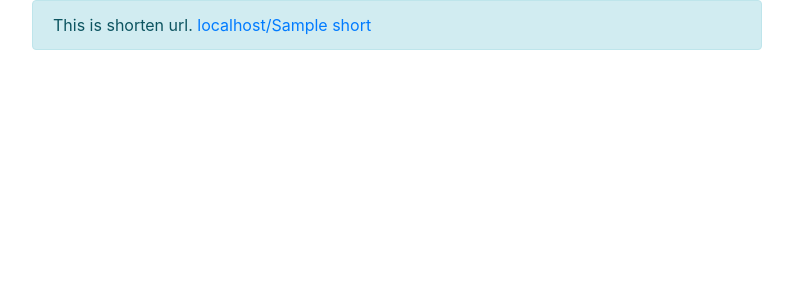
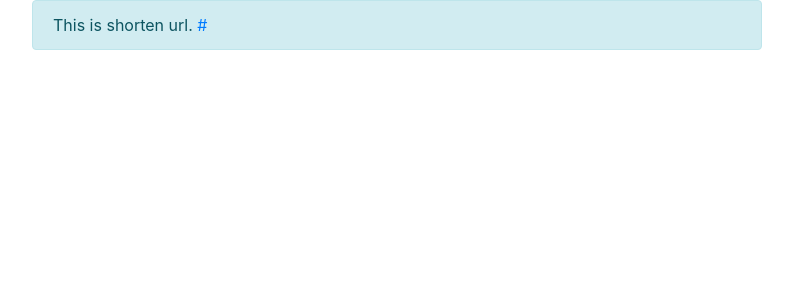
Before and after one commit to TadB/shortener, a Django app: template shortener/templates/shortener/original_url.html in a window 1280 px wide. Shown: the top 300 px of the page, without its empty margins (53-846 px from the left). Run offline with Django 3.2, Linux system fonts and the light colour scheme; the template is opened without the code that fills it: most values are stand-ins (such as "Sample title", 1, 10 or a date in 2020); some libraries are stand-ins or nearby versions.

Commit message:
change variable pass to original_url.html

```diff
--- a/shortener/templates/shortener/original_url.html
+++ b/shortener/templates/shortener/original_url.html
@@ -2,6 +2,6 @@
 {% block content %}
     <div class="alert alert-info">
             This is shorten url.
-            <a href="{{ request.META.HTTP_HOST }}/{{ short }}">{{ request.META.HTTP_HOST }}/{{ short }}</a>
+            <a href="{{ short_url }}">{{ short_url }}</a>
         </div>
 {% endblock %}
--- a/shortener/views.py
+++ b/shortener/views.py
@@ -14,7 +14,7 @@ def set_url(request):
             form.instance.short = url_hash
             form.save()
             return render(request, 'shortener/original_url.html',
-                          {'short': url_hash})
+                          {'short_url': f'{request.get_host()}/{url_hash}'})
     else:
         form = SetUrlForm()
     return render(request, 'shortener/home.html', {'form': form})
```
